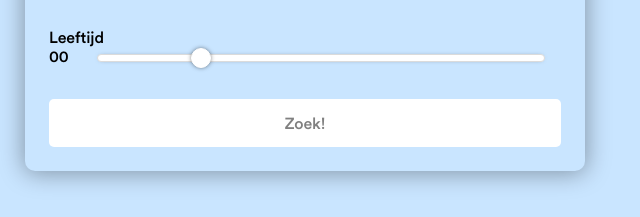
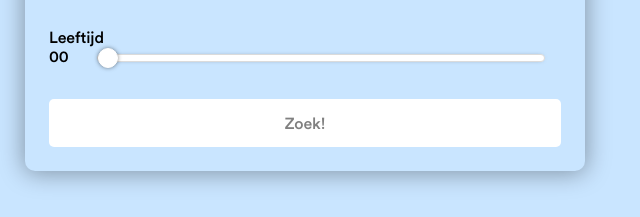
Before and after one commit to mbergevoet/fe-2, a plain HTML site: page index.html in a window 1280 px wide. Shown: the part 628-845 px from the top of the page, 335-975 px from the left. Drawn offline with Linux system fonts and the light colour scheme.

Commit message:
optimization

```diff
--- a/index.html
+++ b/index.html
@@ -221,27 +221,10 @@
                 </label>
 
             </div>
-            <!-- <label id="bottomLabel" for="age">*Minimum leeftijd</label>
-            <select>
-                <option selected="selected" value="1">Leeftijd</option>
-                <option value="2">18</option>
-                <option value="3">19</option>
-                <option value="4">20</option>
-                <option value="5">21</option>
-                <option value="6">22</option>
-                <option value="7">23</option>
-                <option value="8">24</option>
-                <option value="9">25</option>
-                <option value="10">26</option>
-                <option value="11">27</option>
-                <option value="12">28</option>
-                <option value="13">29</option>
-                <option value="14">30</option>
-            </select> -->
             <label>Leeftijd</label>
             <div id="slider">
                 <output name="ageOutputName" id="ageOutputId">00</output>
-                <input type="range" name="ageInputName" id="ageInputId" value="25" min="18" max="50"
+                <input type="range" name="ageInputName" id="ageInputId" value="18" min="18" max="50"
                     oninput="ageOutputId.value = ageInputId.value">
             </div>
             <button type="submit" value="search">Zoek!</button>
```
Also changed, not shown: profile.html (+1 -1 lines), result.html (+0 -1 lines).
